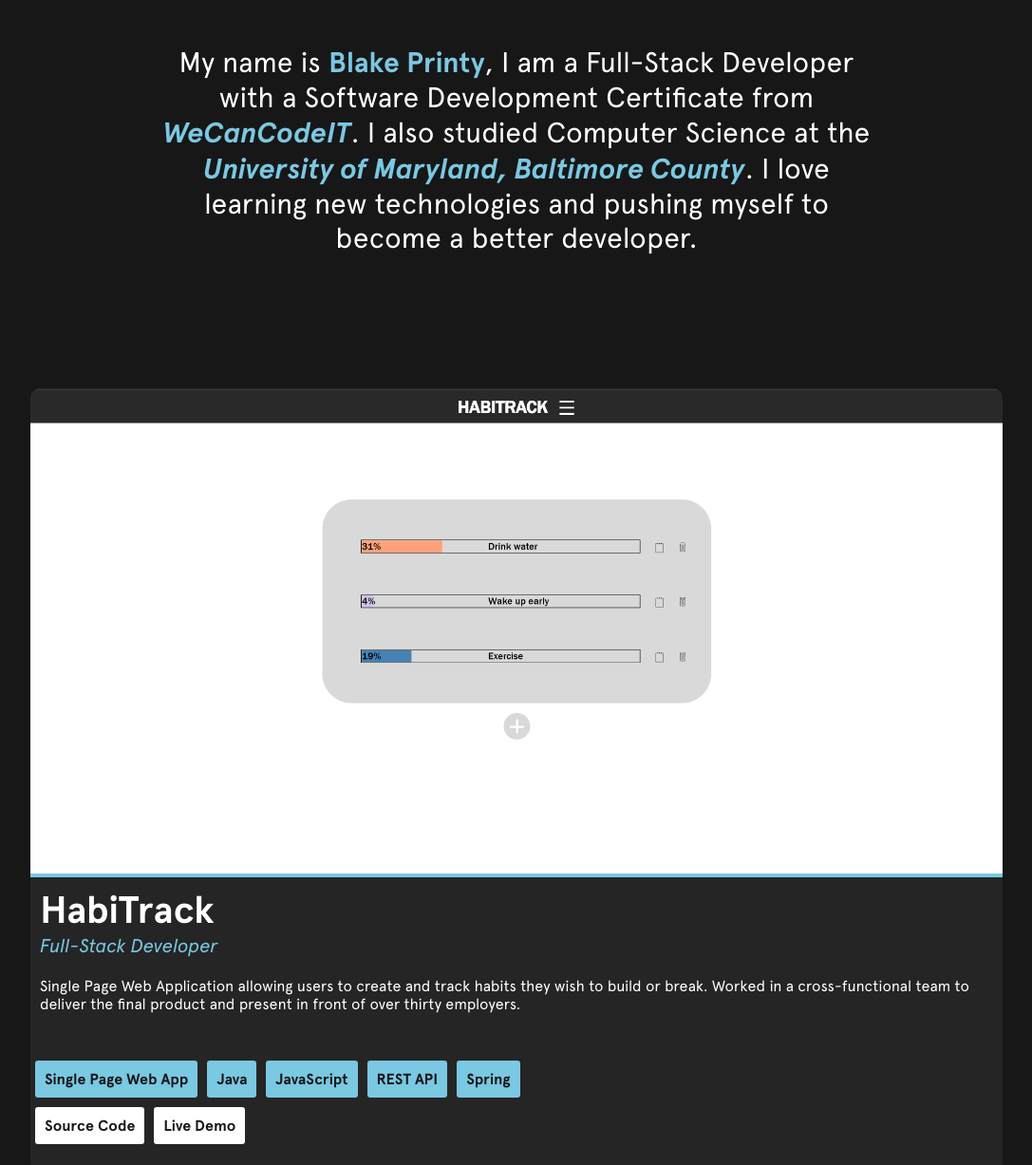
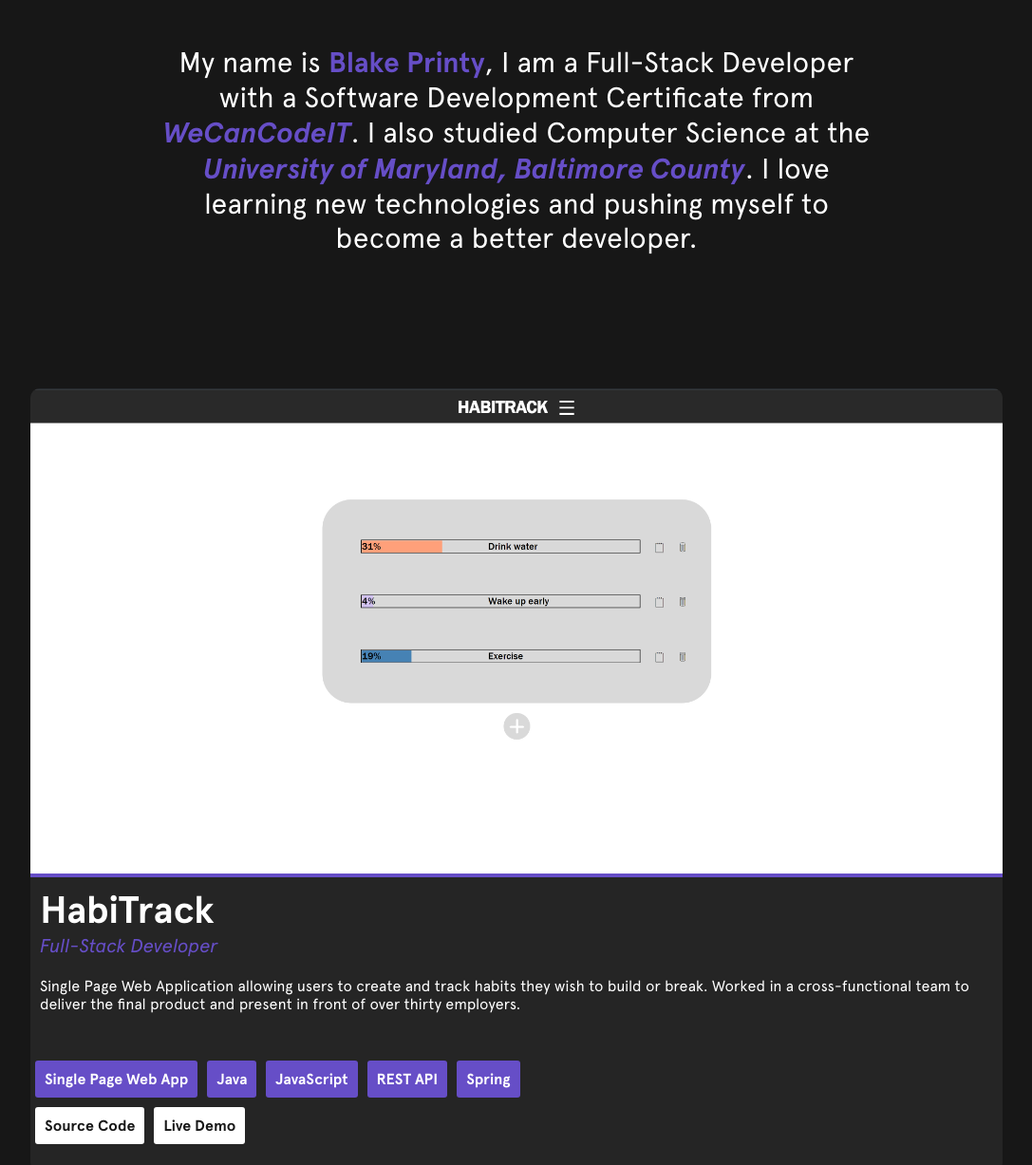
Before and after one commit to BlakePrinty/BlakePrinty.github.io, a plain HTML site: page index.html in a window 1280 px wide. Shown: the part 773-2000 px from the top of the page at 95% size, without its empty margins (96-1183 px from the left). Drawn offline with Linux system fonts and the light colour scheme.

Commit message:
Changed Color

```diff
--- a/css/style.css
+++ b/css/style.css
@@ -39,7 +39,7 @@
     }
 
     100% {
-        background-color: #7ac8e2;
+        background-color: #664ec7;
     }
 }
 
@@ -130,12 +130,12 @@ body {
 
 a {
     text-decoration: none;
-    color: #7ac8e2;
+    color: #664ec7;
     font-family: ApercuBoldItalic;
 }
 
 span {
-    color: #7ac8e2;
+    color: #664ec7;
     font-family: ApercuBold;
 }
 
@@ -176,7 +176,7 @@ span {
 
 .subtitle {
     font-size: 36px;
-    color: #7ac8e2;
+    color: #664ec7;
 }
 
 /* Header Styling */
@@ -242,7 +242,7 @@ span {
     width: 550px;
     border-top-left-radius: 10px;
     border-bottom-left-radius: 10px;
-    border-right: 4px solid #7ac8e2;
+    border-right: 4px solid #664ec7;
 }
 
 .projectTitle {
@@ -258,7 +258,7 @@ span {
 .projectSubtitle {
     font-size: 20px;
     font-family: ApercuItalic;
-    color: #7ac8e2;
+    color: #664ec7;
 
     padding-left: 10px;
     padding-bottom: 20px;
@@ -279,8 +279,8 @@ span {
 }
 
 .skill {
-    color: #171717;
-    background-color: #7ac8e2;
+    color: #ffffff;
+    background-color: #664ec7;
     padding: 10px;
     border-radius: 3px;
     font-family: ApercuBold;
@@ -310,8 +310,12 @@ span {
 .link:hover {
     cursor: pointer;
     animation: fade .5s ease;
-    background-color: #7ac8e2;
+    background-color: #664ec7;
 
+}
+
+#footer-name {
+    padding-left: 4px;
 }
 
 
@@ -329,7 +333,7 @@ span {
         border-bottom-left-radius: 0;
         border-top-right-radius: 10px;
         border-right: none;
-        border-bottom: 4px solid #7ac8e2;
+        border-bottom: 4px solid #664ec7;
     }
 }
 
@@ -369,9 +373,3 @@ span {
         justify-content: center;
     }
 }
-
-/* @media (min-width: 576px) {
-    .selector {
-        background-color: #f00;
-    }
-} */
--- a/index.html
+++ b/index.html
@@ -117,7 +117,7 @@
 
     </div>
 
-    <div class="footer">© Copyright 2022. Made by Blake Printy</div>
+    <div class="footer">© Copyright 2022. Made by <span id="footer-name">Blake Printy</span></div>
 
     <script src="/js/main.js"></script>
 </body>
```
